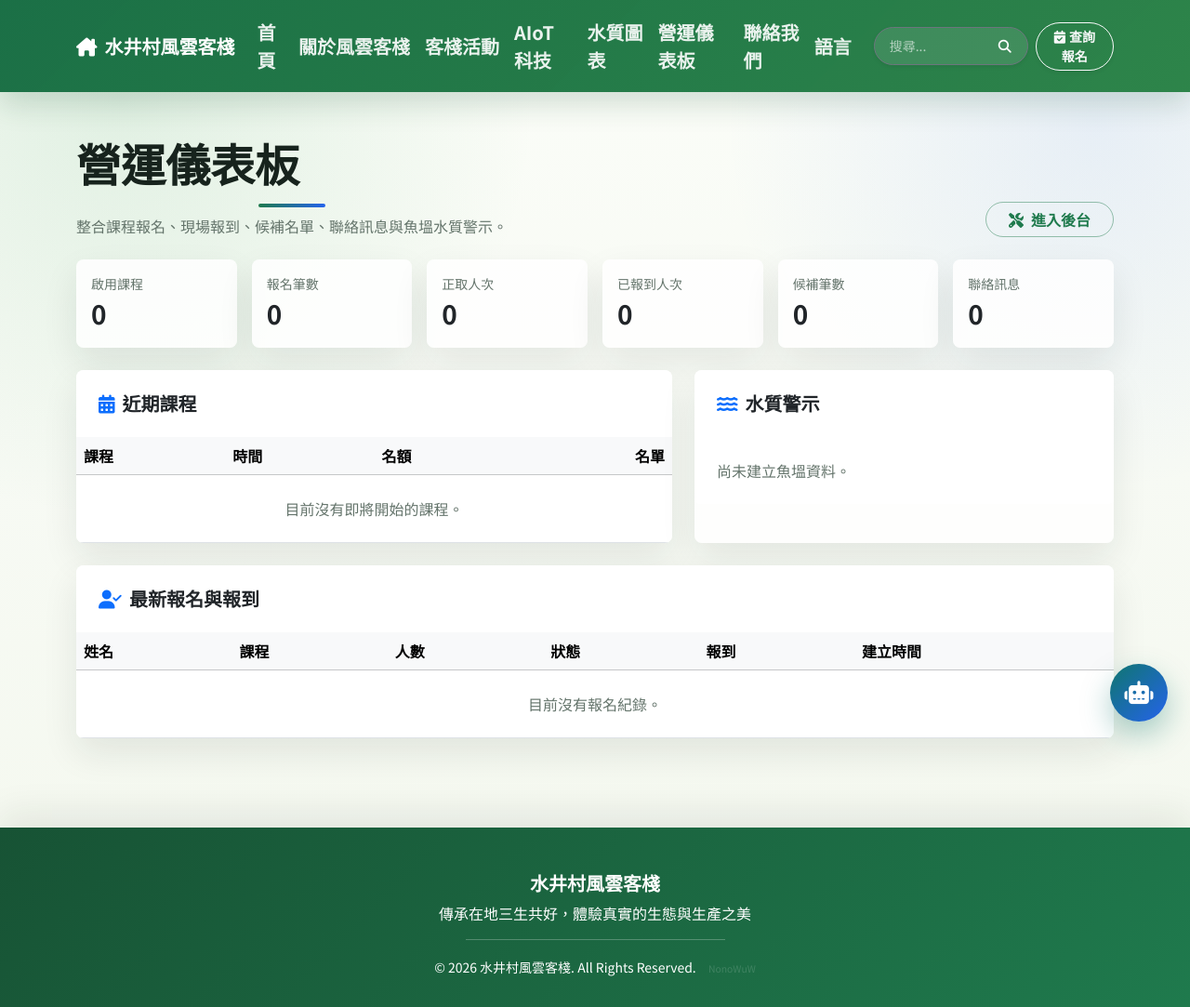
After one commit to Nono0325/USRAI, a Django app: page /operations/ in a window 1280 px wide. The commit adds this page. Shown: the whole page at 93% size. Run offline with Django 5.2, Linux system fonts and the light colour scheme; the visitor is signed in with stand-in values (Sample User, id 1); data that the repository does not hold is empty.

Commit message:
Add operations and water dashboards

```diff
--- a/chat/llm.py
+++ b/chat/llm.py
@@ -5,9 +5,10 @@ from openai import OpenAI
 
 from . import tools
 
-SYSTEM_PROMPT = """你是水井 USR 智慧養殖 AI 專家系統。
+SYSTEM_PROMPT = """你是水井 USR 智慧養殖與風雲客棧服務 AI。
 請用繁體中文、清楚、務實地回答。當使用者詢問魚塭、水質、溫度、pH、溶氧、鹽度或異常狀態時，優先使用工具查詢資料，不要憑空編數字。
-回答時請先講結論，再列出關鍵數據與建議。"""
+當使用者詢問課程、活動、故事、USR 成果、科技專案、交通或聯絡資訊時，也要優先使用工具查詢網站資料。
+回答時請先講結論，再列出關鍵資料與下一步建議。"""
 
 MAX_TOOL_LOOPS = 5
 
--- a/fengyun/settings.py
+++ b/fengyun/settings.py
@@ -118,6 +118,12 @@ AUTH_PASSWORD_VALIDATORS = [
 
 LANGUAGE_CODE = 'zh-hant'
 
+LANGUAGES = [
+    ('zh-hant', '繁體中文'),
+    ('en', 'English'),
+    ('ja', '日本語'),
+]
+
 TIME_ZONE = 'Asia/Taipei'
 
 USE_I18N = True
--- a/inn_app/urls.py
+++ b/inn_app/urls.py
@@ -11,6 +11,12 @@ urlpatterns = [
     path('duty-staff/', views.duty_staff, name='duty_staff'),
     path('calendar/', views.calendar_view, name='calendar'),
     path('api/courses/events/', views.course_events_api, name='course_events_api'),
+    path('operations/', views.operations_dashboard, name='operations_dashboard'),
+    path('operations/course/<int:course_id>/registrations.csv', views.course_registrations_csv, name='course_registrations_csv'),
+    path('water-dashboard/', views.water_dashboard, name='water_dashboard'),
+    path('api/water/history/', views.water_history_api, name='water_history_api'),
+    path('manifest.webmanifest', views.manifest, name='manifest'),
+    path('service-worker.js', views.service_worker, name='service_worker'),
     path('my-bookings/', views.my_bookings, name='my_bookings'),
     path('cancel-booking/<int:reg_id>/', views.cancel_booking, name='cancel_booking'),
     path('check-in/<uuid:token>/', views.check_in_scan, name='check_in_scan'),
--- a/inn_app/views.py
+++ b/inn_app/views.py
@@ -1,13 +1,17 @@
-from django.shortcuts import render, get_object_or_404, redirect
+import csv
+from datetime import timedelta
+
+from django.contrib.admin.views.decorators import staff_member_required
 from django.contrib import messages
 from django.http import JsonResponse, HttpResponse
 from django.urls import reverse
-from datetime import timedelta
+from django.shortcuts import render, get_object_or_404, redirect
 from django.utils.dateformat import format
 from .models import CarouselItem, Service, DutyStaff, Course, Registration, Event, Story, USRAchievement, TechProject, ExperienceCourse, TechSection, ContactInfo, ContactMessage
-from django.db.models import Q
+from django.db.models import Q, Sum
 from django.core.paginator import Paginator
 from .forms import RegistrationForm
+from water.models import Pond
 
 def home(request):
     carousels = CarouselItem.objects.filter(is_active=True).order_by('order')
@@ -264,7 +268,7 @@ def check_in_scan(request, token):
     if not request.user.is_staff:
         from django.contrib.auth.views import redirect_to_login
         # 沒有權限的手機一掃描，直接被踢去登入畫面
-        return redirect_to_login(request.get_full_path())
+        return redirect_to_login(request.get_full_path(), login_url='/admin/Nono/login/')
 
     registration = get_object_or_404(Registration, checkin_token=token)
 
@@ -278,6 +282,164 @@ def check_in_scan(request, token):
         messages.success(request, f"🎉 掃碼核銷成功！【{registration.name}】（共 {registration.headcount} 人）已成功登記入場。")
 
     return redirect('inn_app:home')
+
+@staff_member_required(login_url='/admin/Nono/login/')
+def operations_dashboard(request):
+    from django.utils import timezone
+
+    now = timezone.now()
+    upcoming_courses = Course.objects.filter(
+        is_active=True,
+        start_time__gte=now,
+    ).order_by('start_time')[:6]
+    recent_registrations = Registration.objects.select_related('course').order_by('-created_at')[:8]
+    latest_readings = []
+
+    for pond in Pond.objects.prefetch_related('readings').all():
+        latest = pond.readings.first()
+        alerts = []
+        if latest:
+            if latest.dissolved_oxygen < 4:
+                alerts.append('溶氧偏低')
+            if latest.ph < 6.5 or latest.ph > 9:
+                alerts.append('pH 異常')
+            if latest.temperature > 32:
+                alerts.append('水溫偏高')
+        latest_readings.append({
+            'pond': pond,
+            'latest': latest,
+            'alerts': alerts,
+        })
+
+    registration_count = Registration.objects.count()
+    confirmed_headcount = Registration.objects.filter(is_waitlisted=False).aggregate(
+        total=Sum('headcount')
+    )['total'] or 0
+    attended_headcount = Registration.objects.filter(is_attended=True).aggregate(
+        total=Sum('headcount')
+    )['total'] or 0
+
+    return render(request, 'inn_app/operations_dashboard.html', {
+        'upcoming_courses': upcoming_courses,
+        'recent_registrations': recent_registrations,
+        'latest_readings': latest_readings,
+        'stats': {
+            'courses': Course.objects.filter(is_active=True).count(),
+            'registrations': registration_count,
+            'confirmed_headcount': confirmed_headcount,
+            'attended_headcount': attended_headcount,
+            'waitlist': Registration.objects.filter(is_waitlisted=True).count(),
+            'messages': ContactMessage.objects.count(),
+        },
+    })
+
+
+@staff_member_required(login_url='/admin/Nono/login/')
+def course_registrations_csv(request, course_id):
+    course = get_object_or_404(Course, id=course_id)
+    response = HttpResponse(content_type='text/csv; charset=utf-8-sig')
+    response['Content-Disposition'] = f'attachment; filename="course_{course.id}_registrations.csv"'
+    writer = csv.writer(response)
+    writer.writerow(['課程', '姓名', '電話', 'Email', '性別', '人數', '狀態', '是否報到', '報到時間', '建立時間'])
+
+    for reg in Registration.objects.filter(course=course).order_by('created_at'):
+        writer.writerow([
+            course.title,
+            reg.name,
+            reg.phone,
+            reg.email,
+            reg.get_gender_display(),
+            reg.headcount,
+            f'候補 {reg.waitlist_number}' if reg.is_waitlisted else '正取',
+            '已報到' if reg.is_attended else '未報到',
+            reg.attended_at.strftime('%Y-%m-%d %H:%M') if reg.attended_at else '',
+            reg.created_at.strftime('%Y-%m-%d %H:%M'),
+        ])
+    return response
+
+
+def water_dashboard(request):
+    ponds = Pond.objects.all().order_by('name')
+    return render(request, 'inn_app/water_dashboard.html', {'ponds': ponds})
+
+
+def water_history_api(request):
+    from django.utils import timezone
+
+    pond_id = request.GET.get('pond')
+    try:
+        days = min(max(int(request.GET.get('days', 7)), 1), 30)
+    except ValueError:
+        days = 7
+    qs = Pond.objects.all()
+    pond = get_object_or_404(qs, id=pond_id) if pond_id else qs.order_by('name').first()
+    if not pond:
+        return JsonResponse({'ponds': [], 'readings': []})
+
+    since = timezone.now() - timedelta(days=days)
+    readings = pond.readings.filter(measured_at__gte=since).order_by('measured_at')
+    return JsonResponse({
+        'pond': {'id': pond.id, 'name': pond.name, 'species': pond.species},
+        'ponds': list(qs.order_by('name').values('id', 'name', 'species')),
+        'readings': [
+            {
+                'measured_at': item.measured_at.strftime('%m/%d %H:%M'),
+                'temperature': item.temperature,
+                'ph': item.ph,
+                'dissolved_oxygen': item.dissolved_oxygen,
+                'salinity': item.salinity,
+            }
+            for item in readings
+        ],
+    })
+
+
+def manifest(request):
+    return JsonResponse({
+        'name': '水井村風雲客棧',
+        'short_name': '風雲客棧',
+        'start_url': '/',
+        'display': 'standalone',
+        'background_color': '#f7faf4',
+        'theme_color': '#1f7a4d',
+        'description': '水井村風雲客棧活動、USR 成果與智慧養殖平台',
+        'icons': [
+            {
+                'src': 'https://images.unsplash.com/photo-1542314831-c6a4d14effb0?q=80&w=192&auto=format&fit=crop',
+                'sizes': '192x192',
+                'type': 'image/jpeg',
+            },
+            {
+                'src': 'https://images.unsplash.com/photo-1542314831-c6a4d14effb0?q=80&w=512&auto=format&fit=crop',
+                'sizes': '512x512',
+                'type': 'image/jpeg',
+            },
+        ],
+    })
+
+
+def service_worker(request):
+    content = """
+const CACHE_NAME = 'fengyun-inn-v1';
+const CORE_URLS = ['/', '/courses/', '/aiot-guide/', '/water-dashboard/', '/my-bookings/'];
+self.addEventListener('install', event => {
+  event.waitUntil(caches.open(CACHE_NAME).then(cache => cache.addAll(CORE_URLS)));
+  self.skipWaiting();
+});
+self.addEventListener('activate', event => {
+  event.waitUntil(caches.keys().then(keys => Promise.all(keys.map(key => key !== CACHE_NAME ? caches.delete(key) : null))));
+  self.clients.claim();
+});
+self.addEventListener('fetch', event => {
+  if (event.request.method !== 'GET') return;
+  event.respondWith(fetch(event.request).then(response => {
+    const copy = response.clone();
+    caches.open(CACHE_NAME).then(cache => cache.put(event.request, copy));
+    return response;
+  }).catch(() => caches.match(event.request).then(cached => cached || caches.match('/'))));
+});
+"""
+    return HttpResponse(content, content_type='application/javascript')
 
 def about(request):
     return render(request, 'inn_app/about.html')
--- a/templates/base.html
+++ b/templates/base.html
@@ -15,6 +15,8 @@
     {% endblock %}
 
     <title>{% block title %}水井村風雲客棧{% endblock %}</title>
+    <link rel="manifest" href="{% url 'inn_app:manifest' %}">
+    <meta name="theme-color" content="#1f7a4d">
     <!-- Bootstrap 5 CSS -->
     <link href="https://cdn.jsdelivr.net/npm/bootstrap@5.3.2/dist/css/bootstrap.min.css" rel="stylesheet">
     <link rel="stylesheet" href="https://cdnjs.cloudflare.com/ajax/libs/font-awesome/6.4.2/css/all.min.css">
@@ -443,7 +445,7 @@
         .aqua-chat-modes {
             position: relative;
             display: grid;
-            grid-template-columns: repeat(4, 1fr);
+            grid-template-columns: repeat(5, 1fr);
             gap: 0;
             padding: 4px;
             border: 1px solid rgba(15, 118, 110, 0.18);
@@ -455,7 +457,7 @@
             position: absolute;
             top: 4px;
             left: 4px;
-            width: calc((100% - 8px) / 4);
+            width: calc((100% - 8px) / 5);
             height: calc(100% - 8px);
             border-radius: 999px;
             background: linear-gradient(135deg, #0f766e, #2563eb);
@@ -474,6 +476,9 @@
         }
         .aqua-chat-modes[data-active="ponds"] .aqua-chat-mode-indicator {
             transform: translateX(300%);
+        }
+        .aqua-chat-modes[data-active="site"] .aqua-chat-mode-indicator {
+            transform: translateX(400%);
         }
         .aqua-chat-mode {
             position: relative;
@@ -661,6 +666,7 @@
     </style>
 </head>
 <body>
+    <div id="google_translate_element" style="position:absolute; left:-9999px; top:auto;"></div>
     <div class="site-loader-overlay is-visible" id="siteLoaderOverlay" role="status" aria-live="polite" aria-label="頁面載入中">
         <div class="site-loader-card">
             <div class="site-loader" aria-hidden="true">
@@ -702,7 +708,23 @@
                         <a class="nav-link" href="{% url 'inn_app:aiot_guide' %}">AIoT科技</a>
                     </li>
                     <li class="nav-item">
+                        <a class="nav-link" href="{% url 'inn_app:water_dashboard' %}">水質圖表</a>
+                    </li>
+                    {% if request.user.is_staff %}
+                    <li class="nav-item">
+                        <a class="nav-link" href="{% url 'inn_app:operations_dashboard' %}">營運儀表板</a>
+                    </li>
+                    {% endif %}
+                    <li class="nav-item">
                         <a class="nav-link" href="{% url 'inn_app:contact' %}">聯絡我們</a>
+                    </li>
+                    <li class="nav-item dropdown">
+                        <a class="nav-link dropdown-toggle" href="#" role="button" data-bs-toggle="dropdown">語言</a>
+                        <ul class="dropdown-menu">
+                            <li><button class="dropdown-item" type="button" data-lang="zh-Hant">繁中</button></li>
+                            <li><button class="dropdown-item" type="button" data-lang="en">English</button></li>
+                            <li><button class="dropdown-item" type="button" data-lang="ja">日本語</button></li>
+                        </ul>
                     </li>
                     <li class="nav-item ms-lg-3">
                         <form action="{% url 'inn_app:search' %}" method="get" class="d-flex align-items-center bg-white bg-opacity-10 rounded-pill px-2 py-1 shadow-sm border border-secondary">
@@ -782,6 +804,10 @@
                     <input type="radio" name="aqua-chat-mode" value="ponds">
                     <span><i class="fa-solid fa-list"></i>魚塭</span>
                 </label>
+                <label class="aqua-chat-mode">
+                    <input type="radio" name="aqua-chat-mode" value="site">
+                    <span><i class="fa-solid fa-circle-info"></i>網站</span>
+                </label>
             </div>
         </div>
         <form class="aqua-chat-form" id="aquaChatForm">
@@ -799,6 +825,35 @@
     <script src="https://cdn.jsdelivr.net/npm/bootstrap@5.3.2/dist/js/bootstrap.bundle.min.js"></script>
     <script>
         (() => {
+            if ('serviceWorker' in navigator) {
+                window.addEventListener('load', () => {
+                    navigator.serviceWorker.register("{% url 'inn_app:service_worker' %}").catch(() => {});
+                });
+            }
+
+            function setGoogleTranslateLang(lang) {
+                const select = document.querySelector('.goog-te-combo');
+                if (!select) return false;
+                select.value = lang === 'zh-Hant' ? 'zh-TW' : lang;
+                select.dispatchEvent(new Event('change'));
+                return true;
+            }
+
+            document.querySelectorAll('[data-lang]').forEach((button) => {
+                button.addEventListener('click', () => {
+                    const lang = button.dataset.lang;
+                    document.documentElement.lang = lang;
+                    window.localStorage.setItem('fengyun-lang', lang);
+                    if (!setGoogleTranslateLang(lang)) {
+                        window.setTimeout(() => setGoogleTranslateLang(lang), 800);
+                    }
+                });
+            });
+            const savedLang = window.localStorage.getItem('fengyun-lang');
+            if (savedLang) {
+                document.documentElement.lang = savedLang;
+            }
+
             const siteLoader = document.getElementById('siteLoaderOverlay');
             const showSiteLoader = () => siteLoader?.classList.add('is-visible');
             const hideSiteLoader = () => siteLoader?.classList.remove('is-visible');
@@ -866,6 +921,7 @@
                 alert: '請以「異常判斷」模式回答，優先檢查指定魚塭是否有水質異常並給出處置建議。',
                 average: '請以「平均溶氧」模式回答，優先查詢指定魚塭最近 7 天或使用者指定天數的平均溶氧。',
                 ponds: '請以「魚塭列表」模式回答，優先列出目前可查詢的魚塭與養殖資訊。',
+                site: '請以「網站服務」模式回答，優先查詢課程、活動、故事、USR 成果、科技專案或聯絡資訊。',
             };
 
             const getMode = () => {
@@ -960,6 +1016,25 @@
                 }
             });
         })();
+
+        window.googleTranslateElementInit = function () {
+            new google.translate.TranslateElement({
+                pageLanguage: 'zh-TW',
+                includedLanguages: 'zh-TW,en,ja',
+                autoDisplay: false
+            }, 'google_translate_element');
+            const savedLang = window.localStorage.getItem('fengyun-lang');
+            if (savedLang && savedLang !== 'zh-Hant') {
+                window.setTimeout(() => {
+                    const select = document.querySelector('.goog-te-combo');
+                    if (select) {
+                        select.value = savedLang;
+                        select.dispatchEvent(new Event('change'));
+                    }
+                }, 800);
+            }
+        };
     </script>
+    <script src="https://translate.google.com/translate_a/element.js?cb=googleTranslateElementInit"></script>
 </body>
 </html>
--- /dev/null
+++ b/templates/inn_app/operations_dashboard.html
@@ -0,0 +1,162 @@
+{% extends 'base.html' %}
+
+{% block title %}營運儀表板 - 水井村風雲客棧{% endblock %}
+
+{% block content %}
+<div class="container py-5">
+    <div class="d-flex flex-column flex-lg-row align-items-lg-end justify-content-between gap-3 mb-4">
+        <div>
+            <h1 class="display-5 fw-bold mb-2">營運儀表板</h1>
+            <p class="text-muted mb-0">整合課程報名、現場報到、候補名單、聯絡訊息與魚塭水質警示。</p>
+        </div>
+        <a class="btn btn-outline-primary rounded-pill px-4" href="/admin/Nono/">
+            <i class="fa-solid fa-screwdriver-wrench me-2"></i>進入後台
+        </a>
+    </div>
+
+    <div class="row g-3 mb-4">
+        <div class="col-6 col-lg-2">
+            <div class="card h-100 p-3 border-0">
+                <span class="text-muted small">啟用課程</span>
+                <strong class="fs-3">{{ stats.courses }}</strong>
+            </div>
+        </div>
+        <div class="col-6 col-lg-2">
+            <div class="card h-100 p-3 border-0">
+                <span class="text-muted small">報名筆數</span>
+                <strong class="fs-3">{{ stats.registrations }}</strong>
+            </div>
+        </div>
+        <div class="col-6 col-lg-2">
+            <div class="card h-100 p-3 border-0">
+                <span class="text-muted small">正取人次</span>
+                <strong class="fs-3">{{ stats.confirmed_headcount }}</strong>
+            </div>
+        </div>
+        <div class="col-6 col-lg-2">
+            <div class="card h-100 p-3 border-0">
+                <span class="text-muted small">已報到人次</span>
+                <strong class="fs-3">{{ stats.attended_headcount }}</strong>
+            </div>
+        </div>
+        <div class="col-6 col-lg-2">
+            <div class="card h-100 p-3 border-0">
+                <span class="text-muted small">候補筆數</span>
+                <strong class="fs-3">{{ stats.waitlist }}</strong>
+            </div>
+        </div>
+        <div class="col-6 col-lg-2">
+            <div class="card h-100 p-3 border-0">
+                <span class="text-muted small">聯絡訊息</span>
+                <strong class="fs-3">{{ stats.messages }}</strong>
+            </div>
+        </div>
+    </div>
+
+    <div class="row g-4">
+        <div class="col-lg-7">
+            <div class="card border-0 h-100">
+                <div class="card-header bg-white border-0 p-4">
+                    <h2 class="h5 fw-bold mb-0"><i class="fa-solid fa-calendar-days text-primary me-2"></i>近期課程</h2>
+                </div>
+                <div class="table-responsive">
+                    <table class="table align-middle mb-0">
+                        <thead class="table-light">
+                            <tr>
+                                <th>課程</th>
+                                <th>時間</th>
+                                <th>名額</th>
+                                <th class="text-end">名單</th>
+                            </tr>
+                        </thead>
+                        <tbody>
+                            {% for course in upcoming_courses %}
+                            <tr>
+                                <td class="fw-bold">{{ course.title }}</td>
+                                <td>{{ course.start_time|date:"m/d H:i" }}</td>
+                                <td>{{ course.capacity }}</td>
+                                <td class="text-end">
+                                    <a class="btn btn-sm btn-outline-primary rounded-pill" href="{% url 'inn_app:course_registrations_csv' course.id %}">
+                                        <i class="fa-solid fa-file-csv me-1"></i>CSV
+                                    </a>
+                                </td>
+                            </tr>
+                            {% empty %}
+                            <tr><td colspan="4" class="text-center text-muted py-4">目前沒有即將開始的課程。</td></tr>
+                            {% endfor %}
+                        </tbody>
+                    </table>
+                </div>
+            </div>
+        </div>
+
+        <div class="col-lg-5">
+            <div class="card border-0 h-100">
+                <div class="card-header bg-white border-0 p-4">
+                    <h2 class="h5 fw-bold mb-0"><i class="fa-solid fa-water text-primary me-2"></i>水質警示</h2>
+                </div>
+                <div class="list-group list-group-flush">
+                    {% for item in latest_readings %}
+                    <div class="list-group-item px-4 py-3">
+                        <div class="d-flex justify-content-between gap-3">
+                            <div>
+                                <strong>{{ item.pond.name }}</strong>
+                                <div class="small text-muted">{{ item.pond.species }}</div>
+                            </div>
+                            {% if item.alerts %}
+                            <span class="badge bg-warning text-dark align-self-start">{{ item.alerts|join:"、" }}</span>
+                            {% else %}
+                            <span class="badge bg-success align-self-start">正常</span>
+                            {% endif %}
+                        </div>
+                        {% if item.latest %}
+                        <div class="small text-muted mt-2">
+                            溶氧 {{ item.latest.dissolved_oxygen }} mg/L、pH {{ item.latest.ph }}、水溫 {{ item.latest.temperature }} C
+                        </div>
+                        {% else %}
+                        <div class="small text-muted mt-2">尚無讀值</div>
+                        {% endif %}
+                    </div>
+                    {% empty %}
+                    <div class="list-group-item text-muted px-4 py-4">尚未建立魚塭資料。</div>
+                    {% endfor %}
+                </div>
+            </div>
+        </div>
+    </div>
+
+    <div class="card border-0 mt-4">
+        <div class="card-header bg-white border-0 p-4">
+            <h2 class="h5 fw-bold mb-0"><i class="fa-solid fa-user-check text-primary me-2"></i>最新報名與報到</h2>
+        </div>
+        <div class="table-responsive">
+            <table class="table align-middle mb-0">
+                <thead class="table-light">
+                    <tr>
+                        <th>姓名</th>
+                        <th>課程</th>
+                        <th>人數</th>
+                        <th>狀態</th>
+                        <th>報到</th>
+                        <th>建立時間</th>
+                    </tr>
+                </thead>
+                <tbody>
+                    {% for reg in recent_registrations %}
+                    <tr>
+                        <td class="fw-bold">{{ reg.name }}</td>
+                        <td>{{ reg.course.title }}</td>
+                        <td>{{ reg.headcount }}</td>
+                        <td>{% if reg.is_waitlisted %}<span class="badge bg-warning text-dark">候補 {{ reg.waitlist_number }}</span>{% else %}<span class="badge bg-success">正取</span>{% endif %}</td>
+                        <td>{% if reg.is_attended %}<span class="text-success">已報到</span>{% else %}<span class="text-muted">未報到</span>{% endif %}</td>
+                        <td>{{ reg.created_at|date:"m/d H:i" }}</td>
+                    </tr>
+                    {% empty %}
+                    <tr><td colspan="6" class="text-center text-muted py-4">目前沒有報名紀錄。</td></tr>
+                    {% endfor %}
+                </tbody>
+            </table>
+        </div>
+    </div>
+</div>
+{% endblock %}
```
Also changed, not shown: chat/tools.py (+99 -0 lines), templates/inn_app/water_dashboard.html (added, +114 -0 lines).
